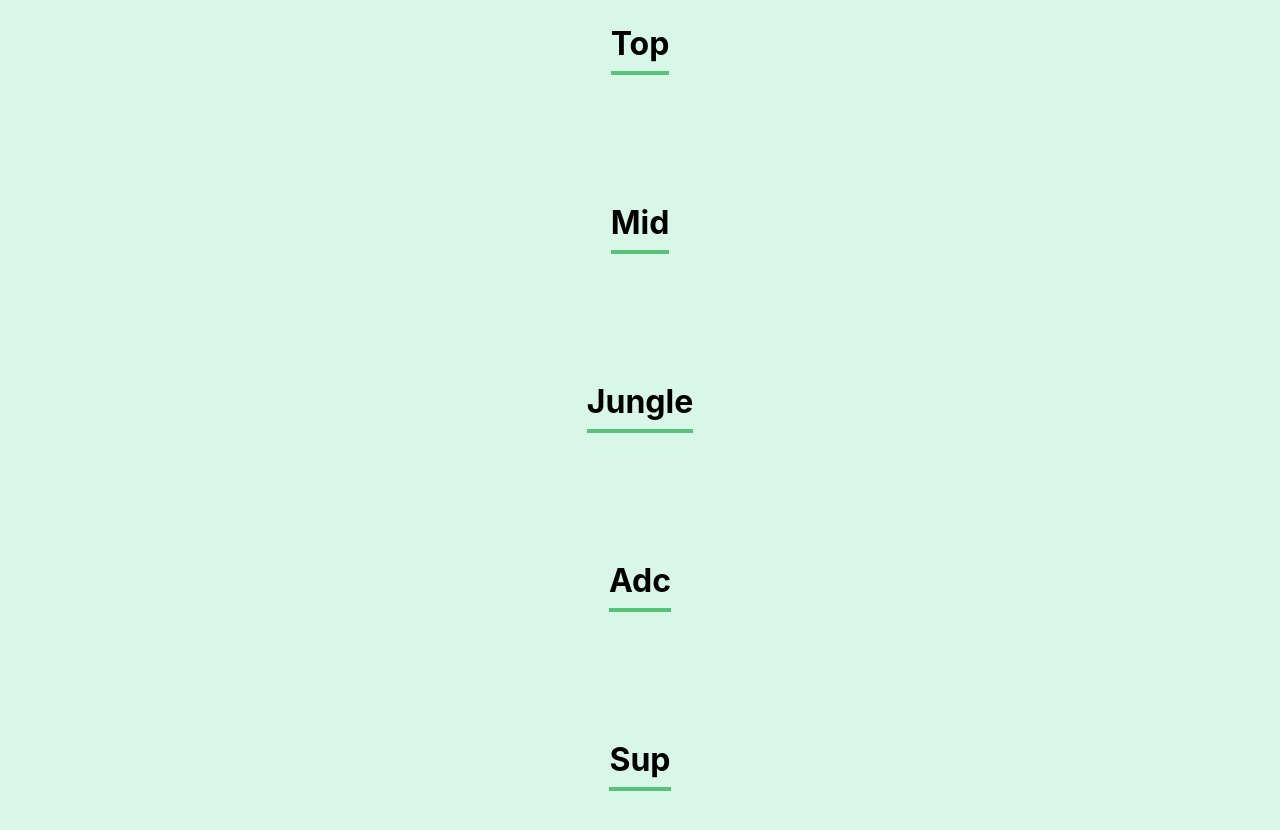
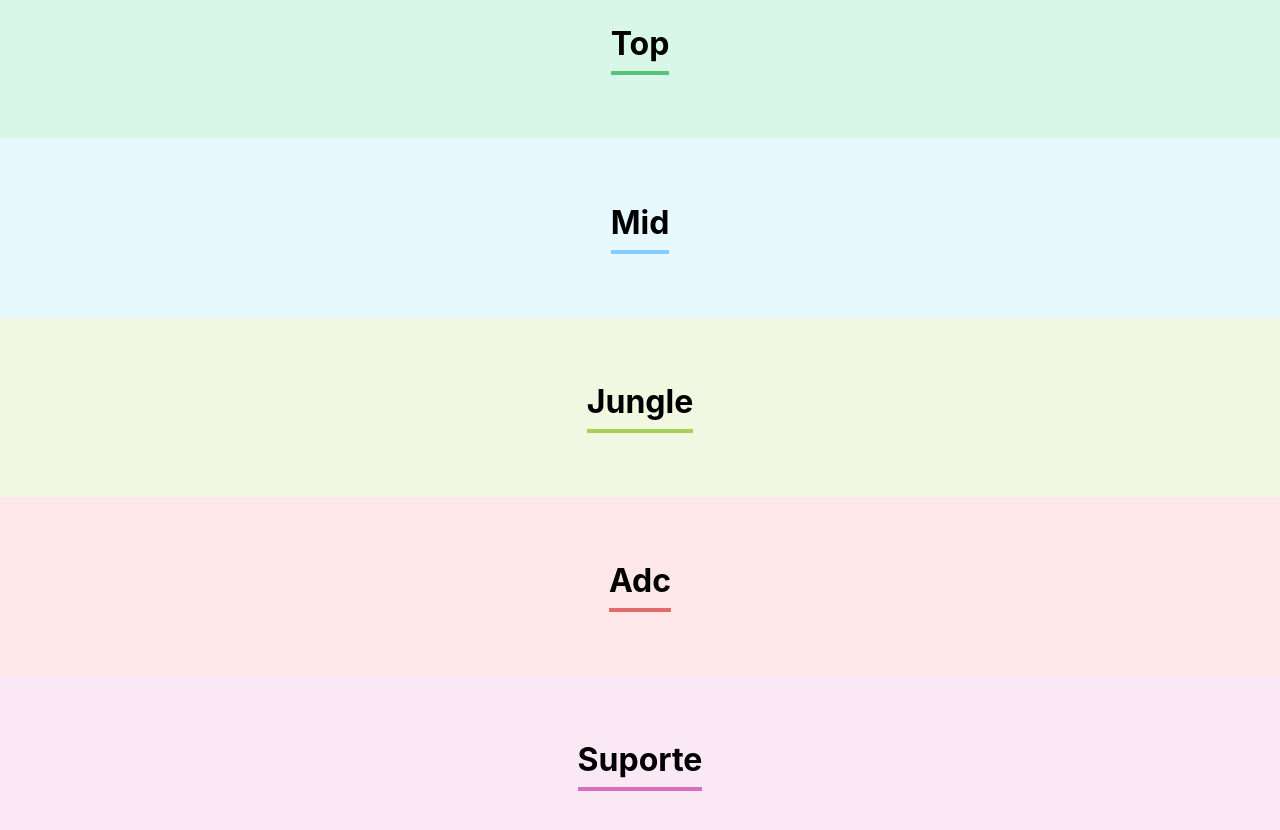
Before and after one commit to marc0sfernandes/organo, a React (Create React App) app: page / in a window 1280 px wide. Shown: the part 1340-2170 px from the top of the page. Built offline with nearby package versions, Linux system fonts and the light colour scheme.

Commit message:
create dinamic time list

```diff
--- a/public/index.html
+++ b/public/index.html
@@ -24,7 +24,7 @@
       work correctly both with client-side routing and a non-root public URL.
       Learn how to configure a non-root public URL by running `npm run build`.
     -->
-    <title>React App</title>
+    <title>Organo React</title>
   </head>
   <body>
     <noscript>You need to enable JavaScript to run this app.</noscript>
--- a/src/App.js
+++ b/src/App.js
@@ -4,6 +4,34 @@ import Formulario from './componentes/Formulario';
 import Time from './componentes/Time';
 
 function App() {
+
+  const times = [
+    {
+    nome:'Top',
+    corPrimaria:'#57c278',
+    corSecundaria:'#D9f7e9'
+  },
+  {
+    nome:'Mid',
+    corPrimaria:'#82cffa',
+    corSecundaria:'#e8f8ff'
+  },
+  {
+    nome:'Jungle',
+    corPrimaria:'#a6d157',
+    corSecundaria:'#f0f8e2'
+  },
+  {
+    nome:'Adc',
+    corPrimaria:'#e06b69',
+    corSecundaria:'#fde7e8'
+  },
+  {
+    nome:'Suporte',
+    corPrimaria:'#db6ebf',
+    corSecundaria:'#fae9f5'
+  }
+  ]
 
   const [colaboradores, setColaboradores]= useState([])
 
@@ -16,11 +44,9 @@ function App() {
     <div className="App">
       <Banner />
       <Formulario aoPlayerCadastrado={colaborador =>novoPlayerAdicionado(colaborador)}/>
-      <Time nome="Top"/>
-      <Time nome="Mid"/>
-      <Time nome="Jungle"/>
-      <Time nome="Adc"/>
-      <Time nome="Sup"/>
+
+      {times.map(time =><Time nome={time.nome} key={time.nome} corPrimaria={time.corPrimaria} corSecundaria={time.corSecundaria}/> )}
+
     </div>
   );
 }
--- a/src/componentes/Formulario/index.js
+++ b/src/componentes/Formulario/index.js
@@ -5,6 +5,7 @@ import ListaSuspensa from '../ListaSuspensa'
 import './Formulario.css'
 
 const Formulario = (props) => {
+
     const times = [
         'Top',
         'Mid',
@@ -12,6 +13,7 @@ const Formulario = (props) => {
         'Adc',
         'Suporte'
     ]
+
     const [nome, setNome]= useState('')
     const [imagem, setImagem]= useState('')
     const [time, setTime]= useState('')
--- a/src/componentes/Time/Time.css
+++ b/src/componentes/Time/Time.css
@@ -1,12 +1,11 @@
 .time{
     text-align: center;
     padding: 32px;
-    background-color: #D9f7e9;
 }
 
 .time h3 {
     font-size: 32px;
-    border-bottom: 4px solid #57c278;
+    border-bottom: 4px solid ;
     display: inline-block;
     padding-bottom: 8px;
 }
--- a/src/componentes/Time/index.js
+++ b/src/componentes/Time/index.js
@@ -1,9 +1,11 @@
 import './Time.css'
 
 const Time= (props) => {
+    const css= {backgroundColor: props.corSecundaria}
+
     return(
-        <section className='time'>
-            <h3>{props.nome}</h3>
+        <section className='time' style={css}>
+            <h3 style={{borderColor: props.corPrimaria}}>{props.nome}</h3>
         </section>
     )
 }
```
